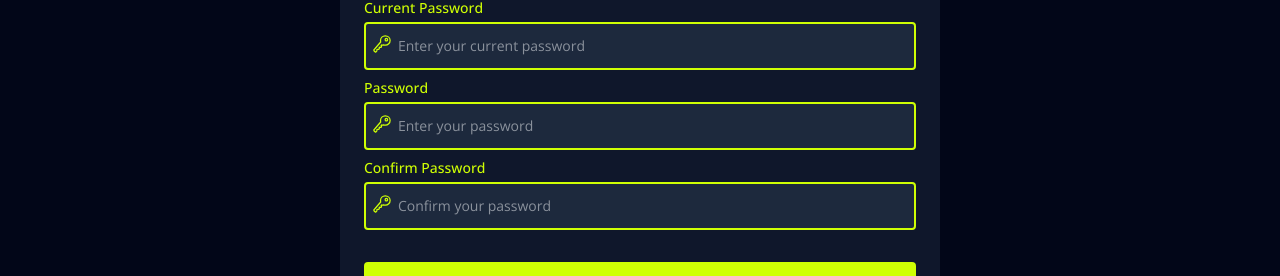
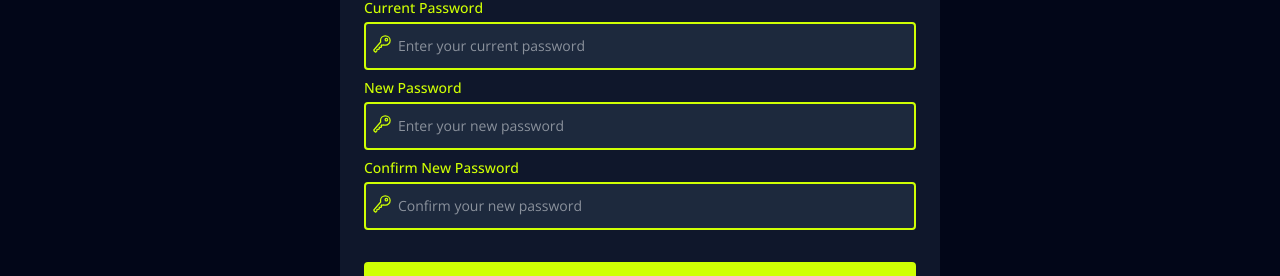
Before and after one commit to cirilobucatcat/ai-powered-finance-dashboard, a React (Vite) app: page /profile-settings in a window 1280 px wide. Shown: the part 410-686 px from the top of the page. Built offline with nearby package versions, Linux system fonts and the light colour scheme; no server answers; sample sign-in values are in the browser's storage; a web font is replaced by a local one.

Commit message:
removed unused imports

```diff
--- a/src/pages/main/ProfileSettings.tsx
+++ b/src/pages/main/ProfileSettings.tsx
@@ -10,7 +10,7 @@ import { IoKeyOutline } from "react-icons/io5";
 import CustomButton from '@/components/CustomButton';
 import { useLoading } from '@/hooks/loading';
 import { useEffect } from 'react';
-import { EmailAuthProvider, reauthenticateWithCredential, sendEmailVerification, updateEmail, updatePassword, updateProfile } from 'firebase/auth';
+import { EmailAuthProvider, reauthenticateWithCredential, updatePassword, updateProfile } from 'firebase/auth';
 import { auth } from '@/firebase';
 import { useError } from '@/hooks/error';
 import toast from 'react-hot-toast';
@@ -19,6 +19,8 @@ const ProfileSettings = () => {
   const { user } = useAuth();
   const { isLoading, startLoading, stopLoading } = useLoading();
   const { displayMessage } = useError();
+  let currentUser = auth.currentUser;
+
   const {
     register,
     handleSubmit,
@@ -30,7 +32,6 @@ const ProfileSettings = () => {
 
   const onSubmit: SubmitHandler<ProfileSettingFormType> = async (data) => {
     startLoading()
-    let currentUser = auth.currentUser;
 
     if (currentUser) {
 
@@ -38,31 +39,25 @@ const ProfileSettings = () => {
         await updateProfile(currentUser, { displayName: data.displayName })
       }
 
-      if (currentUser.emailVerified) {
-        if (data.email && currentUser.email !== data.email) {
-          await updateEmail(currentUser, data.email)
-            .then(async () => {
-              sendEmailVerification(currentUser)
-                .then(console.log)
-                .catch(displayMessage)
-            })
-        }
-      } else {
-        sendEmailVerification(currentUser)
-      }
+      if (data.currentPassword && (data.password || data.email)) {
 
-      if (data.currentPassword && data.password) {
-
-        let newPassword = data.password
         const credential = EmailAuthProvider.credential(currentUser.email as string, data.currentPassword)
-
         await reauthenticateWithCredential(currentUser, credential)
           .then(async () => {
-            await updatePassword(currentUser, newPassword)
-              .then(() => {
-                toast.success('Password updated.')
-              })
-              .catch(displayMessage)
+
+            if (data.currentPassword && data.password) {
+
+              await updatePassword(currentUser, data.password)
+                .then(() => {
+                  setValue('currentPassword', '')
+                  setValue('password', '')
+                  setValue('confirmPassword', '')
+                  toast.success('Password updated.')
+                })
+                .catch(displayMessage)
+
+            }
+
           })
           .catch(displayMessage)
       }
@@ -128,24 +123,24 @@ const ProfileSettings = () => {
 
             <FormInput
               name="password"
-              label="Password"
+              label="New Password"
               type="password"
               register={register}
               error={errors.password}
               className="w-full"
-              placeholder="Enter your password"
+              placeholder="Enter your new password"
               containerClass="w-full"
               prependIcon={<IoKeyOutline color="#cfff04" size={20} />}
             />
 
             <FormInput
               name="confirmPassword"
-              label="Confirm Password"
+              label="Confirm New Password"
               type="password"
               register={register}
               error={errors.confirmPassword}
               className="w-full"
-              placeholder="Confirm your password"
+              placeholder="Confirm your new password"
               containerClass="w-full"
               prependIcon={<IoKeyOutline color="#cfff04" size={20} />}
             />
```
